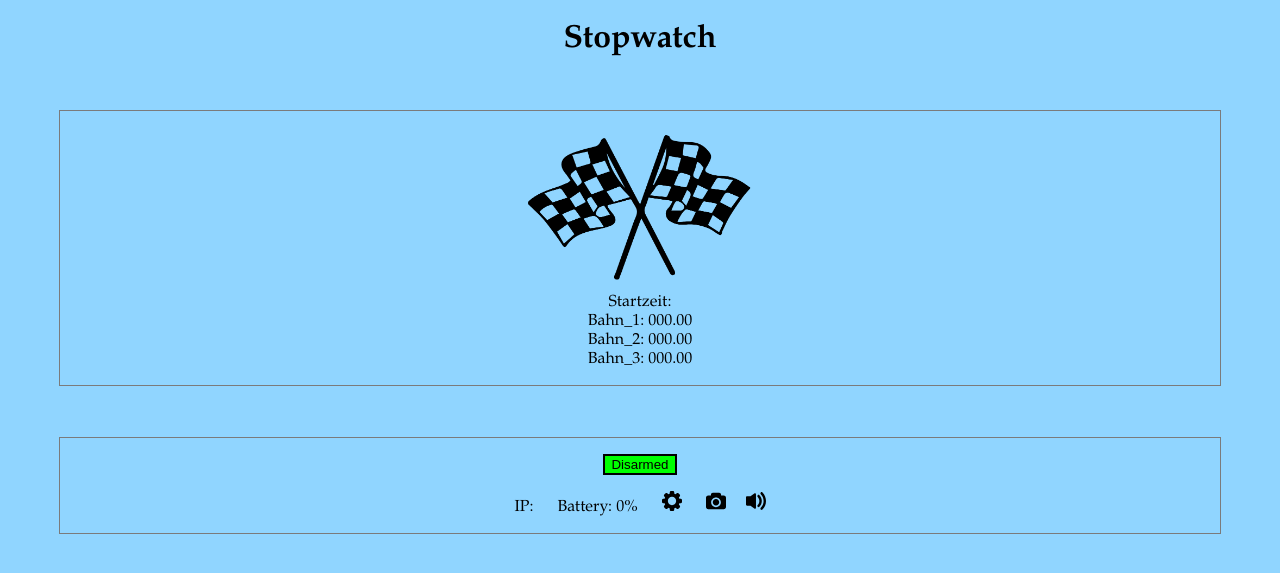
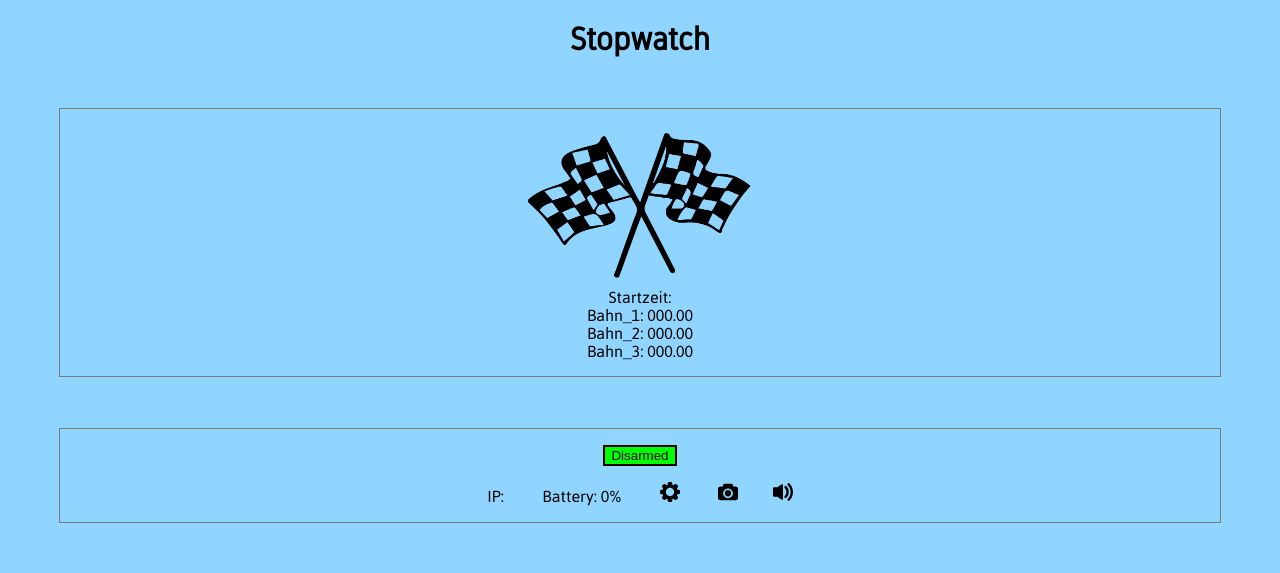
Before and after one commit to Manfe07/Pi-StopWatch, a Flask app: page / in a window 1280 px wide. Shown: the top 573 px of the page. Run offline with Flask 2, Linux system fonts and the light colour scheme; some libraries are stand-ins or nearby versions.

Commit message:
changed main font

```diff
--- a/flask_backend/static/css/main.css
+++ b/flask_backend/static/css/main.css
@@ -1,11 +1,25 @@
 /* CSS Document */
 
+@font-face {
+  font-family: 'Gidole';
+  src:  url('../fonts/Gidole-Regular.ttf') format('truetype');
+}
+@font-face {
+  font-family: 'Asap';
+  src:  url('../fonts/Asap-Regular.ttf') format('opentype');
+}
 #mainpage {
     background-color: rgba(144,213,255,1.00);
-    font-family: Baskerville, "Palatino Linotype", Palatino, "Century Schoolbook L", "Times New Roman", "Gill Sans", "Gill Sans MT", "Myriad Pro", "DejaVu Sans Condensed", Helvetica, Arial, "sans-serif";
-    font-weight: 400;
-    font-style: normal;
+    /*
+	font-family: Baskerville, "Palatino Linotype", Palatino, "Century Schoolbook L", "Times New Roman", "Gill Sans", "Gill Sans MT", "Myriad Pro", "DejaVu Sans Condensed", Helvetica, Arial, "sans-serif";
+  	*/
+	font-family: 'Asap';
+	font-weight: 400;
+}
 
+#headline {
+	font-family: 'Gidole';
+	font-weight: 600;
 }
 
 #ip_adress {
```
Also changed, not shown: flask_backend/static/fonts/Asap-Bold.ttf (added), flask_backend/static/fonts/Asap-BoldItalic.ttf (added), flask_backend/static/fonts/Asap-Italic.ttf (added), flask_backend/static/fonts/Asap-Regular.ttf (added), flask_backend/static/fonts/Gidole-Regular.ttf (added).
